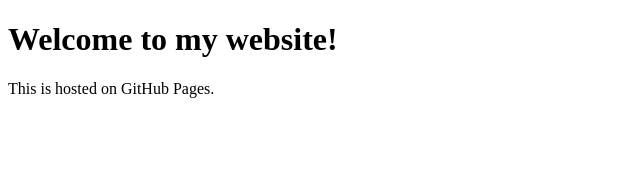
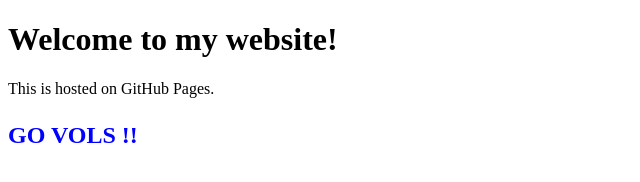
Before and after one commit to jvlmtc/testSite, a plain HTML site: page index.html in a window 1280 px wide. Shown: the whole page, without its empty margins (0-640 px from the left). Drawn offline with Linux system fonts and the light colour scheme.

Commit message:
format  commit

```diff
--- a/index.html
+++ b/index.html
@@ -8,5 +8,6 @@
 <body>
     <h1>Welcome to my website!</h1>
     <p>This is hosted on GitHub Pages.</p>
+    <p style="color: blue; font-size: 24px; font-weight: bold;">GO VOLS !!</p>
 </body>
 </html>
```
